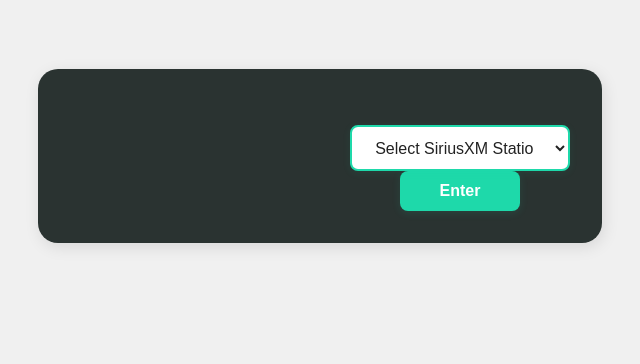
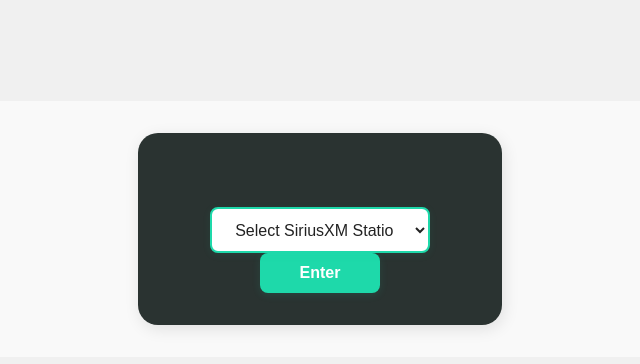
Before and after one commit to matt-ernst/xmSync-web, a Flask app: page /dashboard in a window 1280 px wide. Shown: the part 89-453 px from the top of the page, without its empty margins (320-960 px from the left). Run offline with Flask 3, Linux system fonts and the light colour scheme.

Commit message:
Enhance logging and improve layout in dashboard and polling components

```diff
--- a/app.py
+++ b/app.py
@@ -185,6 +185,7 @@
             return spotify_uri
 
         else:
+            print("No playable song found for this station.")
             return None
 
     except:
--- a/static/polling.js
+++ b/static/polling.js
@@ -30,7 +30,12 @@
  * @returns {void}
  */
 function pollStation() {
-    if (!stationId) return;
+    if (!stationId){
+        console.warn('No station selected for polling.');
+        return;
+    }
+
+    console.log('Polling station:', stationId);
 
     fetch('/poll_station', {
         method: 'POST',
--- a/static/style.css
+++ b/static/style.css
@@ -32,7 +32,6 @@
 
 .header a,
 .header span {
-    float: none;               /* Remove float */
     color: var(--text-color);
     text-align: center;
     padding: 12px;
@@ -40,7 +39,7 @@
     font-size: 18px;
     line-height: 25px;
     border-radius: 4px;
-    margin: 0 10px;            /* Space between links */
+    margin: 0 10px;
 }
 
 .header a.logo {
@@ -77,7 +76,7 @@
 
 /* ====== Player Styles ====== */
 .center-container {
-    display: flex;
+    display: block;
     justify-content: center;
 }
 
@@ -85,21 +84,21 @@
     background: var(--tertiary-color);
     border-radius: 20px;
     padding: 2rem;
-    width: 500px;
+    width: 300px;
     margin: 0 auto;
     box-shadow: 2px 4px 16px rgba(0, 0, 0, 0.1);
 }
 
 .player-content {
-    display: flex;
-    justify-content: space-between;
-    align-items: center;
+    display: block;
+    flex-direction: column;
+    gap: 2rem;
+    align-items: stretch;
 }
 
 .song-section {
-    display: flex;
+    display: block;
     align-items: center;
-    gap: 1rem;
     flex: 1;
 }
 
@@ -125,13 +124,14 @@
 }
 
 .station-section {
-    flex: 1;
     display: flex;
     flex-direction: column;
-    align-items: flex-end;
-    gap: .5rem;
+    align-items: center;
+    gap: 0.5rem;
     margin-top: 1.5rem;
+    flex: 1;
 }
+
 
 
 #stationDropdown {
@@ -144,6 +144,7 @@
     font-size: 1rem;
     transition: border-color 0.2s;
     box-shadow: 0 2px 8px rgba(30, 217, 170, 0.08);
+    align-items: center;
 }
 
 #stationDropdown:focus {
@@ -183,16 +184,6 @@
         width: 95vw;
         padding: 1rem;
     }
-
-    .player-content {
-        flex-direction: column;
-        align-items: stretch;
-        gap: 2rem;
-    }
-
-    .station-section {
-        align-items: flex-start;
-    }
 }
 
 @media (max-width: 500px) {
@@ -204,14 +195,3 @@
         text-align: left;
     }
 }
-
-@media (max-width: 700px) {
-    #stationDropdown,
-    input[type="submit"] {
-        width: 100%;
-        font-size: 1.1rem;
-    }
-    .station-section {
-        align-items: stretch;
-    }
-}
--- a/templates/contact.html
+++ b/templates/contact.html
@@ -37,7 +37,6 @@
         <h1>My Links</h1>
         <ul>
             <li><a href="https://github.com/matt-ernst/xmSync-web">xmSync-web GitHub Repository</a></li>
-            <li><a href="https://github.com/matt-ernst/xmSync">xmSync (Python Exclusive) GitHub Repository</a></li>
             <li><a href="https://open.spotify.com/user/r5ymmgnjrbxhgg9q0qz6r6jzd">Follow me on Spotify!</a></li>
         </ul>
     </section>
--- a/templates/dashboard.html
+++ b/templates/dashboard.html
@@ -29,10 +29,10 @@
     </div>
 
     <div class="center-container">
-        <section = "welcome-xmsync">
+        <section id= "welcome-xmsync">
         <div id="player">
             <div class="player-content">
-                <!-- Left: Song Info -->
+                <!-- Top: Song Info -->
                 <div class="song-section">
                     <div id="songInfo">
                         <span id="songName"></span><br/>
@@ -40,7 +40,7 @@
                     </div>
                 </div>
 
-                <!-- Right: Station Selector -->
+                <!-- Bottom: Station Selector -->
                 <div class="station-section">
                     <form id="stationForm">
                         <select id="stationDropdown" name="station_name">
```
